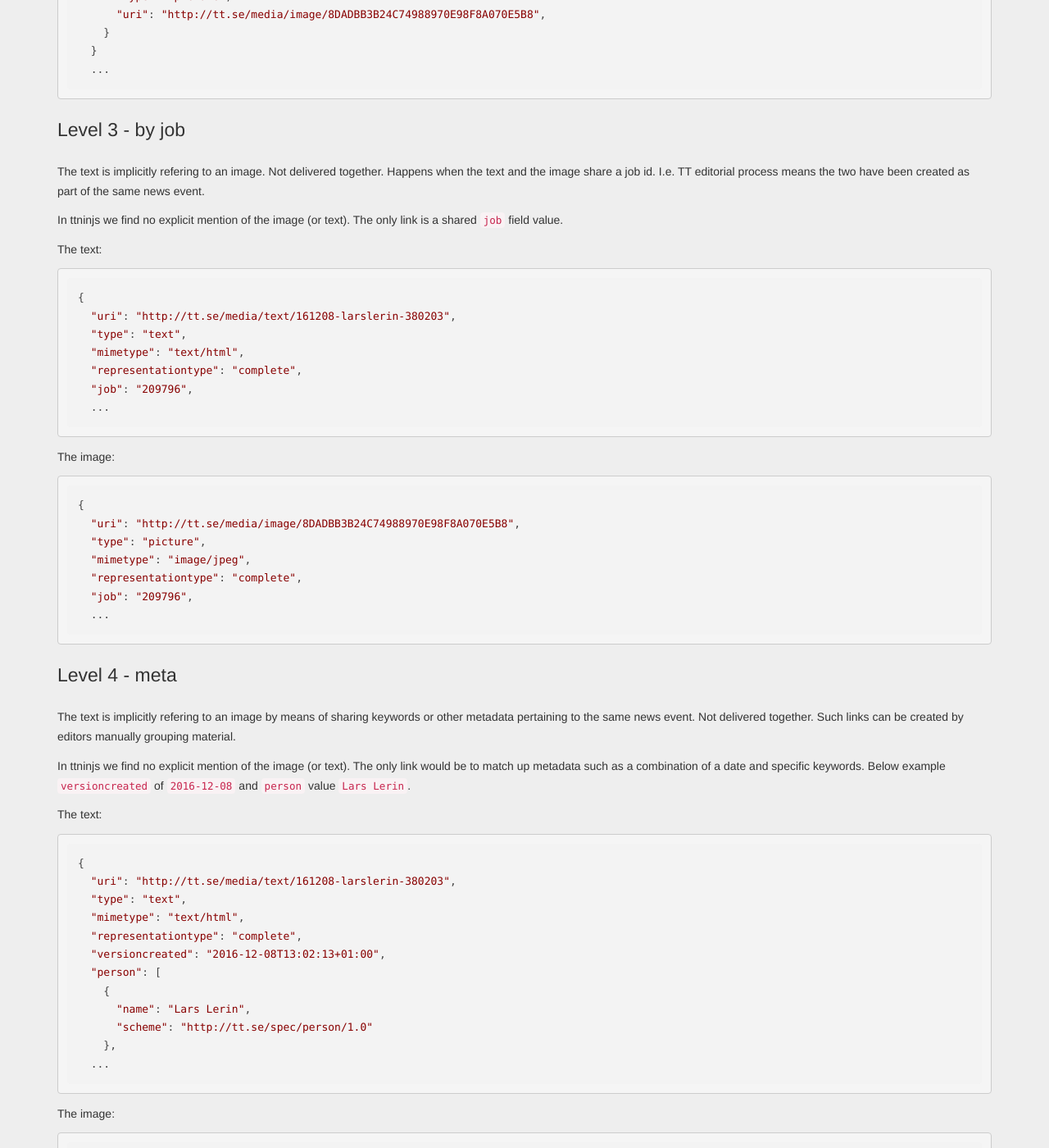
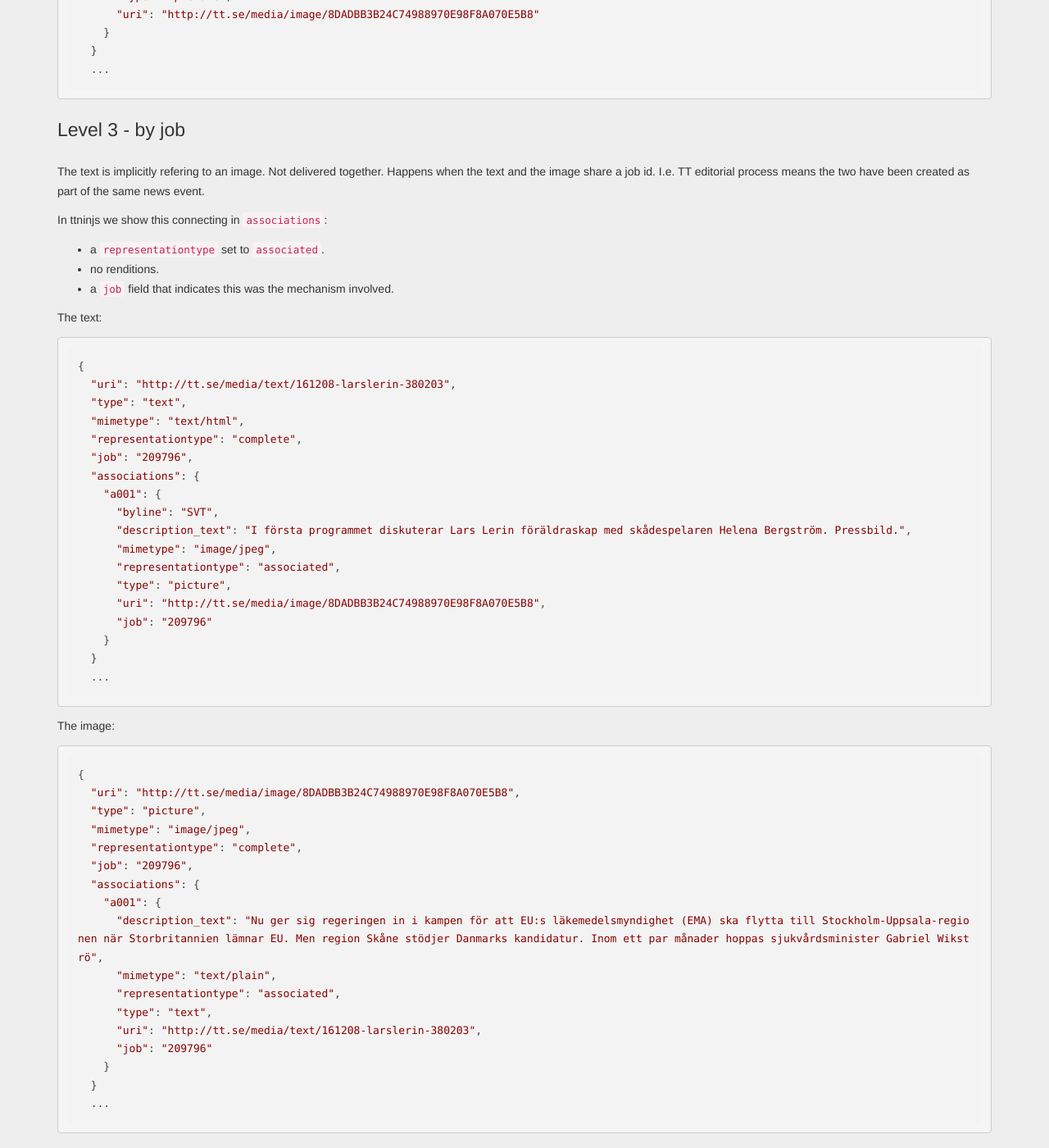
Before and after one commit to ttab/ttab.github.io, a Jekyll site: the page built from separation.md, in a window 1280 px wide and 1400 px high, scrolled down 2061 px. Shown: the whole window at 82% size. Built offline with Jekyll 4.4.1, drawn with Linux system fonts in a browser that asks for light colours; nearby versions of some CDN libraries; some web fonts are replaced.

Commit message:
level 3 updated

````diff
--- a/separation.md
+++ b/separation.md
@@ -105,7 +105,7 @@ N.B. In contrast to level 1, items linked on this level do not show in
       "mimetype": "image/jpeg",
       "representationtype": "associated",
       "type": "picture",
-      "uri": "http://tt.se/media/image/8DADBB3B24C74988970E98F8A070E5B8",
+      "uri": "http://tt.se/media/image/8DADBB3B24C74988970E98F8A070E5B8"
     }
   }
   ...
@@ -118,8 +118,11 @@ together. Happens when the text and the image share a job id. I.e. TT
 editorial process means the two have been created as part of the same
 news event.
 
-In ttninjs we find no explicit mention of the image (or text). The
-only link is a shared `job` field value.
+In ttninjs we show this connecting in `associations`:
+
+* a `representationtype` set to `associated`.
+* no renditions.
+* a `job` field that indicates this was the mechanism involved.
 
 The text:
 
@@ -130,6 +133,17 @@ The text:
   "mimetype": "text/html",
   "representationtype": "complete",
   "job": "209796",
+  "associations": {
+    "a001": {
+      "byline": "SVT",
+      "description_text": "I första programmet diskuterar Lars Lerin föräldraskap med skådespelaren Helena Bergström. Pressbild.",
+      "mimetype": "image/jpeg",
+      "representationtype": "associated",
+      "type": "picture",
+      "uri": "http://tt.se/media/image/8DADBB3B24C74988970E98F8A070E5B8",
+      "job": "209796"
+    }
+  }
   ...
 ```
 
@@ -142,6 +156,16 @@ The image:
   "mimetype": "image/jpeg",
   "representationtype": "complete",
   "job": "209796",
+  "associations": {
+    "a001": {
+      "description_text": "Nu ger sig regeringen in i kampen för att EU:s läkemedelsmyndighet (EMA) ska flytta till Stockholm-Uppsala-regionen när Storbritannien lämnar EU. Men region Skåne stödjer Danmarks kandidatur. Inom ett par månader hoppas sjukvårdsminister Gabriel Wikströ",
+      "mimetype": "text/plain",
+      "representationtype": "associated",
+      "type": "text",
+      "uri": "http://tt.se/media/text/161208-larslerin-380203",
+      "job": "209796"
+    }
+  }
   ...
 ```
 
````
